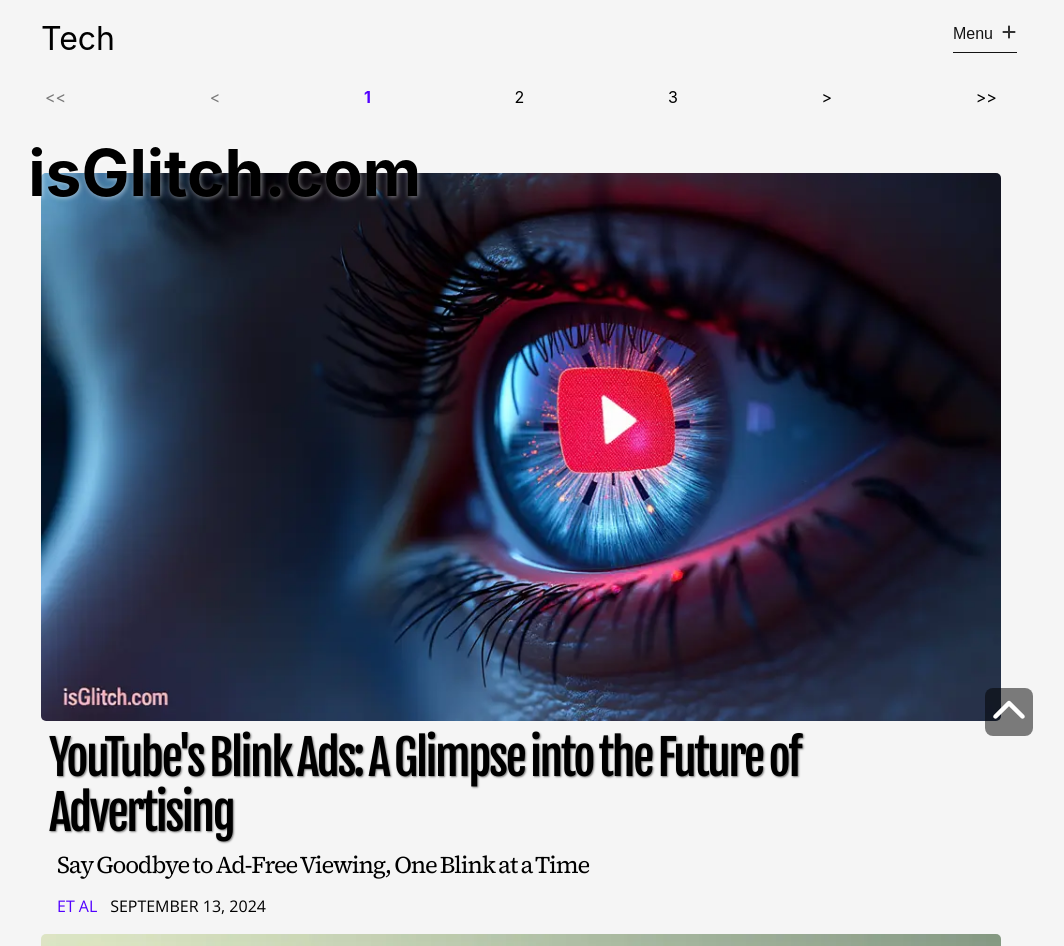
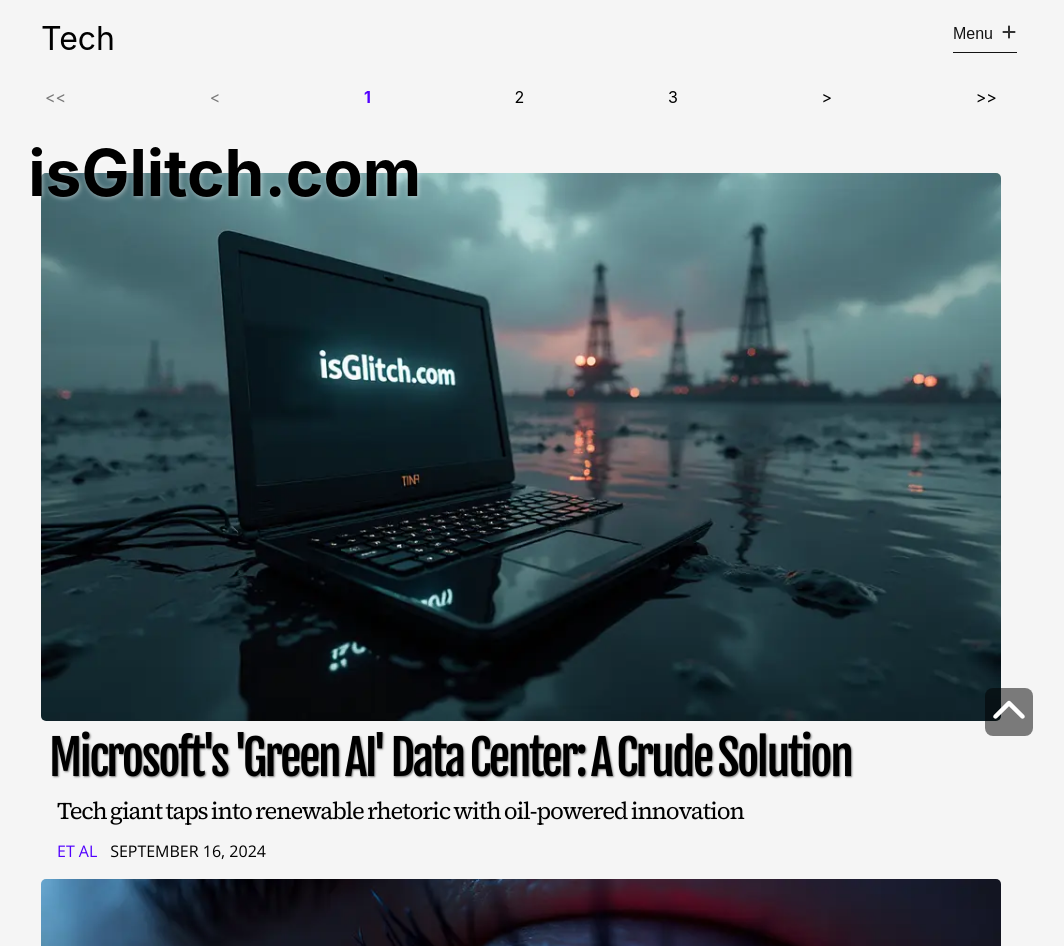
Before and after one commit to orbithammer/isGlitch, a React (Vite) app: page /tech in a window 1280 px wide. Shown: the top 946 px of the page, without its empty margins (119-1183 px from the left). Built offline with nearby package versions, Linux system fonts and the light colour scheme; a web font is replaced by a local one.

Commit message:
20240916 update

```diff
--- a/src/data/articles.ts
+++ b/src/data/articles.ts
@@ -3127,4 +3127,35 @@ export const articlesData = [
             `In related news, Tesla's stock price has skyrocketed, proving once again that in the world of high-tech finance, disruption doesn't just pay—it pays in Dogecoin.`,
         ]
     },
+    {
+        id: 121,
+        articleUrl: `20240916-microsofts-green-ai`,
+        category: `tech`,
+        img: `/images/20240916-microsofts-green-ai.webp`,
+        alt: `a desktop computer sitting in the middle of a pool of oil, oil derricks`,
+        header: `Microsoft's 'Green AI' Data Center: A Crude Solution`,
+        subhead: `Tech giant taps into renewable rhetoric with oil-powered innovation`,
+        tags: [`Microsoft`, `ExxonMobil`],
+        author: `Et Al`,
+        datePublished: new Date(2024,8,16,9),
+        articleBody: [
+            `Microsoft unveiled its latest data center in West Texas, powered entirely by an army of oil derricks. The facility, dubbed "Azure Crude," promises to deliver high-performance computing with a Texas-sized carbon footprint.`,
+
+            `At the ribbon-cutting ceremony, Microsoft's Chief Sustainability Officer, Jessica Hartman, beamed with pride as she addressed the crowd. "We've heard your concerns about AI's energy consumption, and we've listened. That's why we're thrilled to introduce our most eco-friendly data center yet, powered by 100% American oil!"`,
+
+            `The sprawling complex features over 500 oil pumps, their rhythmic bobbing providing a soothing backdrop to the hum of countless servers. Each derrick is adorned with a small wind turbine and solar panel, which Microsoft claims "offset at least 0.01% of the facility's total energy usage."`,
+
+            `When asked about the apparent contradiction between fossil fuel use and environmental goals, Hartman was quick to respond. "You see, by burning oil right here on-site, we're eliminating the need for long-distance fuel transportation. It's basically a zero-emission solution!"`,
+
+            `The facility's crown jewel is its state-of-the-art carbon capture system, which collects CO2 emissions and pipes them directly into nearby oil wells for enhanced oil recovery. "It's a win-win," explained facility manager Robert Thompson. "We're sequestering carbon while extracting more oil to power our AI. It's the circle of life, tech edition."`,
+
+            `Microsoft has partnered with local oil companies to ensure a steady supply of "data-grade crude." ExxonMobil CEO Darren Woods expressed his enthusiasm for the project: "We're thrilled to be part of this green revolution. Who knew our product would one day power the algorithms that help us find more oil?"`,
+
+            `Environmental groups have been surprisingly quiet about the new data center, mainly because they're still trying to process whether this is real or an elaborate prank.`,
+
+            `As the sun set on the oil field-cum-data center, casting long shadows from the drilling rigs across the server banks, Hartman made one final statement. "Some may call this greenwashing. We prefer to think of it as 'data laundering.' We're cleaning up our image, one barrel at a time."`,
+
+            `Microsoft plans to roll out similar facilities across the globe, with the next site planned for the heart of the Amazon rainforest. "Think of the cooling efficiency!" Hartman exclaimed, her eyes gleaming with the reflected light of a burning oil slick.`,
+        ]
+    },
 ]
```
Also changed, not shown: public/images/20240916-microsofts-green-ai.webp (added).
